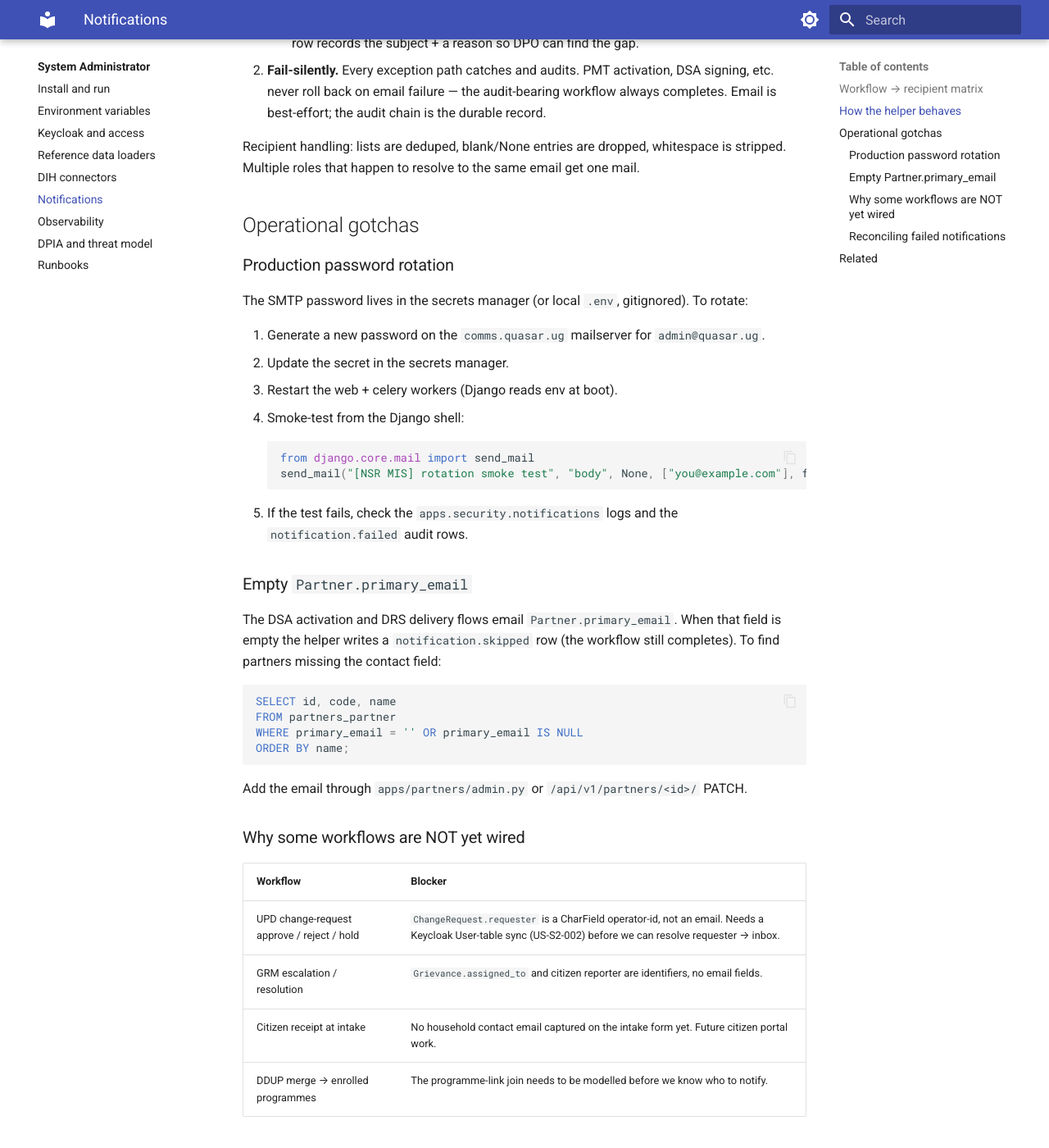
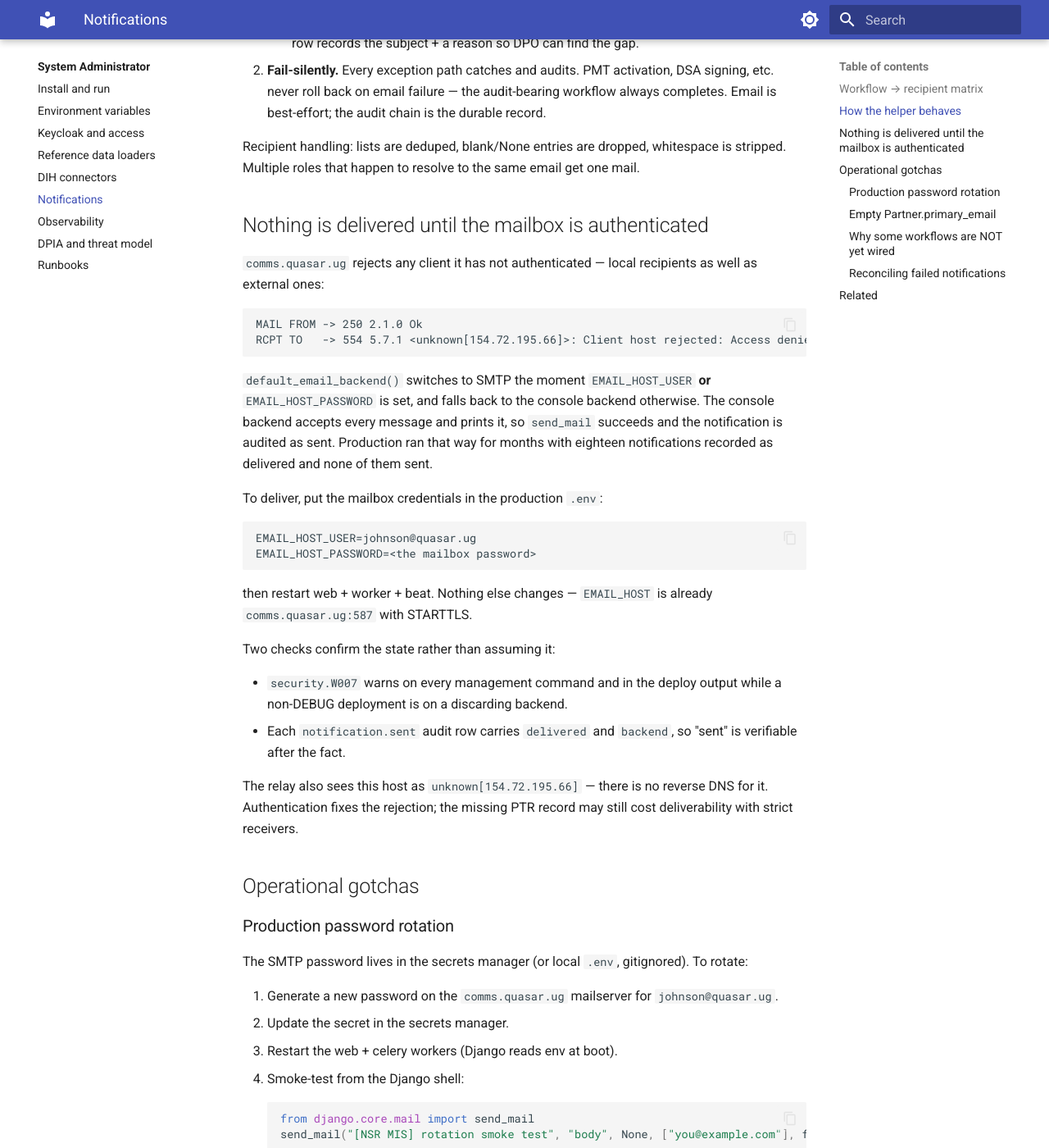
Before and after one commit to jmwebazeutamu/nsr_uganda, an MkDocs documentation site: the page built from docs/user-manual/docs/admin/notifications.md, in a window 1280 px wide and 1400 px high, scrolled down 2031 px. Shown: the whole window at 82% size. Built offline with MkDocs 1.6.1 and Material for MkDocs 9.7.7, drawn with Linux system fonts in a browser that asks for light colours.

Commit message:
[SEC] Send as johnson@quasar.ug, and document why nothing is delivered
The relay host was already right — comms.quasar.ug:587, STARTTLS. The
sending identity was `admin@quasar.ug`; it is `johnson@quasar.ug` now,
per the registry owner.

The reason nothing arrives is neither of those. comms.quasar.ug rejects
any client it has not authenticated, for LOCAL recipients as well as
external ones — the rejection names the client, not the address:

    MAIL FROM johnson@quasar.ug -> 250 2.1.0 Ok
    RCPT johnson@quasar.ug      -> 554 5.7.1 <unknown[154.72.195.66]>:
                                   Client host rejected: Access denied
    RCPT jmwebaze@gmail.com     -> 554 5.7.1  (the same)

So the mailbox credentials are the whole fix, and they are secrets:

    EMAIL_HOST_USER=johnson@quasar.ug
    EMAIL_HOST_PASSWORD=<the mailbox password>

in the production .env, then restart web + worker + beat.
`default_email_backend()` switches to SMTP on either being set; nothing
else changes.

The notifications runbook now leads with this instead of assuming it,
because the setup it documented — a password in the secrets manager for
a mailbox on that relay — was right all along and simply never
populated here, and the console backend made the gap invisible by
succeeding.

Also recorded: the relay sees this host as `unknown[154.72.195.66]`.
Authentication fixes the rejection; the missing PTR record may still
cost deliverability with strict receivers, and that is a DNS change
rather than an application one.

Co-Authored-By: Claude Opus 5 <noreply@anthropic.com>

````diff
--- a/docs/user-manual/docs/admin/notifications.md
+++ b/docs/user-manual/docs/admin/notifications.md
@@ -39,13 +39,51 @@ The DocuSign envelope for DSA step 1 is sent by DocuSign itself when `PARTNERS_D
 
 Recipient handling: lists are deduped, blank/None entries are dropped, whitespace is stripped. Multiple roles that happen to resolve to the same email get one mail.
 
+## Nothing is delivered until the mailbox is authenticated
+
+`comms.quasar.ug` rejects any client it has not authenticated — local
+recipients as well as external ones:
+
+```
+MAIL FROM -> 250 2.1.0 Ok
+RCPT TO   -> 554 5.7.1 <unknown[154.72.195.66]>: Client host rejected: Access denied
+```
+
+`default_email_backend()` switches to SMTP the moment `EMAIL_HOST_USER`
+**or** `EMAIL_HOST_PASSWORD` is set, and falls back to the console
+backend otherwise. The console backend accepts every message and
+prints it, so `send_mail` succeeds and the notification is audited as
+sent. Production ran that way for months with eighteen notifications
+recorded as delivered and none of them sent.
+
+To deliver, put the mailbox credentials in the production `.env`:
+
+```
+EMAIL_HOST_USER=johnson@quasar.ug
+EMAIL_HOST_PASSWORD=<the mailbox password>
+```
+
+then restart web + worker + beat. Nothing else changes — `EMAIL_HOST`
+is already `comms.quasar.ug:587` with STARTTLS.
+
+Two checks confirm the state rather than assuming it:
+
+- `security.W007` warns on every management command and in the deploy
+  output while a non-DEBUG deployment is on a discarding backend.
+- Each `notification.sent` audit row carries `delivered` and `backend`,
+  so "sent" is verifiable after the fact.
+
+The relay also sees this host as `unknown[154.72.195.66]` — there is no
+reverse DNS for it. Authentication fixes the rejection; the missing
+PTR record may still cost deliverability with strict receivers.
+
 ## Operational gotchas
 
 ### Production password rotation
 
 The SMTP password lives in the secrets manager (or local `.env`, gitignored). To rotate:
 
-1. Generate a new password on the `comms.quasar.ug` mailserver for `admin@quasar.ug`.
+1. Generate a new password on the `comms.quasar.ug` mailserver for `johnson@quasar.ug`.
 2. Update the secret in the secrets manager.
 3. Restart the web + celery workers (Django reads env at boot).
 4. Smoke-test from the Django shell:
````
Also changed, not shown: docs/user-manual/docs/admin/environment.md (+3 -3 lines), 1 other file.
